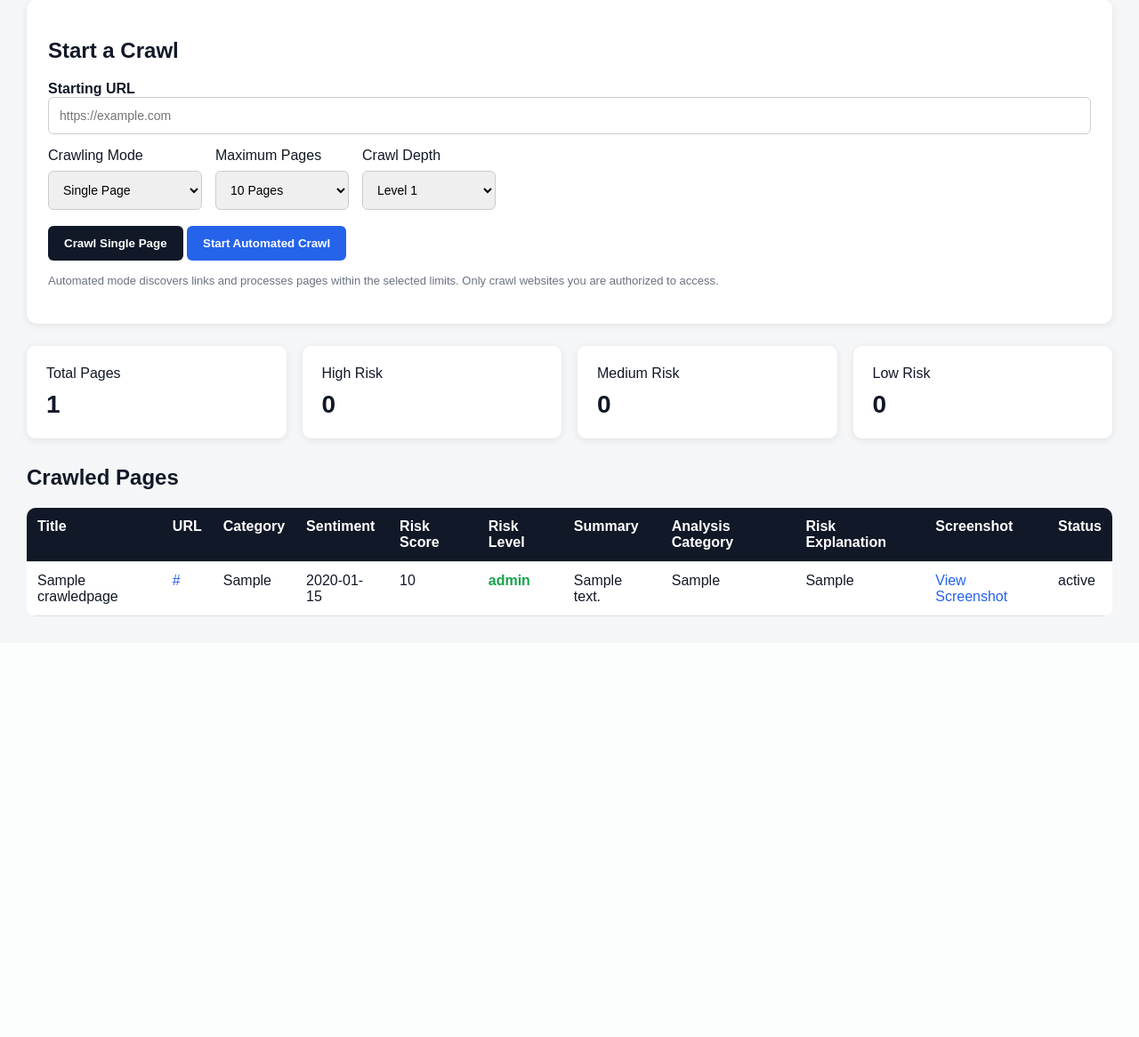
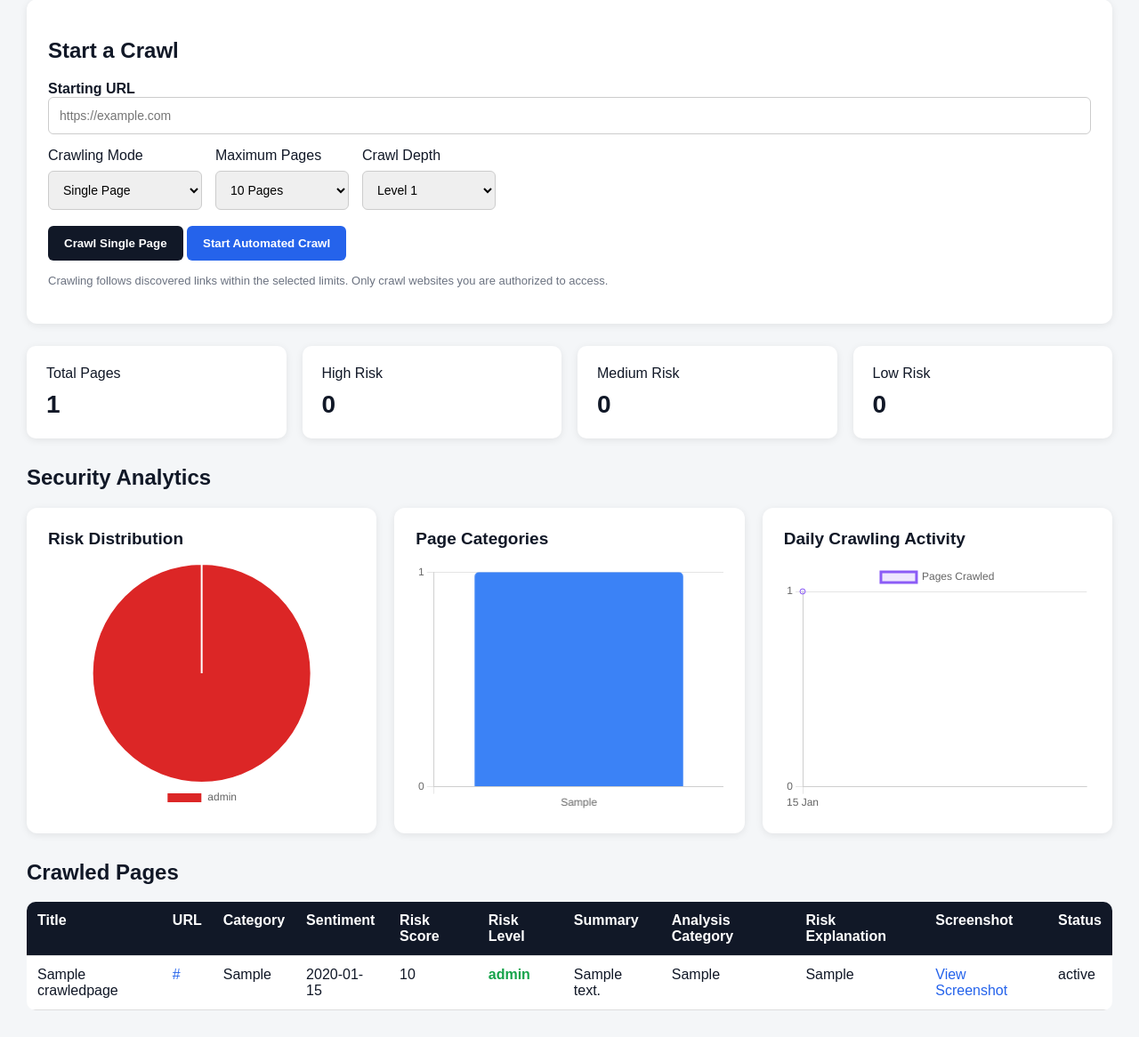
Before and after one commit to madhavavignesh04/DarkWebIntelligenceFramework, a Django app: page / in a window 1280 px wide. Shown: the part 123-1289 px from the top of the page at 89% size. Before the commit the page ends 816 px from the top, so only its background shows below. Run offline with Django 5.2, Linux system fonts and the light colour scheme; tables that the repository leaves empty hold one stand-in row (values such as "Sample post"); parts of the project's set-up code (start-up, migrations or seed data) failed here and were passed over.

Commit message:
Add charts to main dashboard

```diff
--- a/crawler_app/templates/crawler_app/dashboard.html
+++ b/crawler_app/templates/crawler_app/dashboard.html
@@ -5,6 +5,8 @@
     <meta name="viewport" content="width=device-width, initial-scale=1.0">
 
     <title>Dark Web Intelligence Dashboard</title>
+
+    <script src="https://cdn.jsdelivr.net/npm/chart.js"></script>
 
     <style>
         * {
@@ -22,7 +24,7 @@
             color: #111827;
         }
 
-        .crawl-box {
+        .crawl-box, .chart-card {
             background: white;
             padding: 24px;
             border-radius: 12px;
@@ -101,6 +103,30 @@
             margin-top: 10px;
         }
 
+        /* Charts */
+
+        .charts {
+            display: grid;
+            grid-template-columns: repeat(auto-fit, minmax(280px, 1fr));
+            gap: 20px;
+            margin-bottom: 30px;
+        }
+
+        .chart-card {
+            margin-bottom: 0;
+            min-width: 0;
+        }
+
+        .chart-card h2 {
+            font-size: 19px;
+            margin-top: 0;
+        }
+
+        .chart-container {
+            height: 280px;
+            position: relative;
+        }
+
         .table-container {
             overflow-x: auto;
             background: white;
@@ -170,8 +196,9 @@
     Automated Web Crawling | NLP Analysis | Rule-Based Risk Profiling
 </p>
 
+<!-- Crawl Form -->
+
 <div class="crawl-box">
-
     <h2>Start a Crawl</h2>
 
     <form method="POST">
@@ -192,7 +219,6 @@
 
             <div class="control-group">
                 <label for="crawl_type">Crawling Mode</label>
-
                 <select id="crawl_type" name="crawl_type">
                     <option value="single">Single Page</option>
                     <option value="recursive">Automated Crawling</option>
@@ -201,7 +227,6 @@
 
             <div class="control-group">
                 <label for="max_pages">Maximum Pages</label>
-
                 <select id="max_pages" name="max_pages">
                     <option value="10">10 Pages</option>
                     <option value="25">25 Pages</option>
@@ -211,7 +236,6 @@
 
             <div class="control-group">
                 <label for="max_depth">Crawl Depth</label>
-
                 <select id="max_depth" name="max_depth">
                     <option value="1">Level 1</option>
                     <option value="2">Level 2</option>
@@ -221,7 +245,7 @@
 
         </div>
 
-        <button type="submit">
+        <button type="submit" name="crawl_type" value="single">
             Crawl Single Page
         </button>
 
@@ -235,14 +259,13 @@
         </button>
 
         <p class="help">
-            Automated mode discovers links and processes pages within
-            the selected limits. Only crawl websites you are authorized
-            to access.
+            Crawling follows discovered links within the selected limits.
+            Only crawl websites you are authorized to access.
         </p>
+    </form>
+</div>
 
-    </form>
-
-</div>
+<!-- Statistics -->
 
 <div class="cards">
 
@@ -268,10 +291,40 @@
 
 </div>
 
+<!-- Dashboard Charts -->
+
+<h2>Security Analytics</h2>
+
+<div class="charts">
+
+    <div class="chart-card">
+        <h2>Risk Distribution</h2>
+        <div class="chart-container">
+            <canvas id="riskChart"></canvas>
+        </div>
+    </div>
+
+    <div class="chart-card">
+        <h2>Page Categories</h2>
+        <div class="chart-container">
+            <canvas id="categoryChart"></canvas>
+        </div>
+    </div>
+
+    <div class="chart-card">
+        <h2>Daily Crawling Activity</h2>
+        <div class="chart-container">
+            <canvas id="dailyChart"></canvas>
+        </div>
+    </div>
+
+</div>
+
+<!-- Crawled Pages Table -->
+
 <h2>Crawled Pages</h2>
 
 <div class="table-container">
-
     <table>
         <thead>
             <tr>
@@ -340,8 +393,123 @@
             {% endfor %}
         </tbody>
     </table>
+</div>
 
-</div>
+<!-- Django data to JavaScript -->
+
+{{ risk_labels|json_script:"risk-labels" }}
+{{ risk_values|json_script:"risk-values" }}
+
+{{ category_labels|json_script:"category-labels" }}
+{{ category_values|json_script:"category-values" }}
+
+{{ daily_labels|json_script:"daily-labels" }}
+{{ daily_values|json_script:"daily-values" }}
+
+<script>
+    const riskLabels = JSON.parse(
+        document.getElementById("risk-labels").textContent
+    );
+    const riskValues = JSON.parse(
+        document.getElementById("risk-values").textContent
+    );
+
+    const categoryLabels = JSON.parse(
+        document.getElementById("category-labels").textContent
+    );
+    const categoryValues = JSON.parse(
+        document.getElementById("category-values").textContent
+    );
+
+    const dailyLabels = JSON.parse(
+        document.getElementById("daily-labels").textContent
+    );
+    const dailyValues = JSON.parse(
+        document.getElementById("daily-values").textContent
+    );
+
+    new Chart(document.getElementById("riskChart"), {
+        type: "pie",
+        data: {
+            labels: riskLabels,
+            datasets: [{
+                data: riskValues,
+                backgroundColor: [
+                    "#dc2626",
+                    "#f59e0b",
+                    "#16a34a",
+                    "#64748b"
+                ]
+            }]
+        },
+        options: {
+            responsive: true,
+            maintainAspectRatio: false,
+            plugins: {
+                legend: {
+                    position: "bottom"
+                }
+            }
+        }
+    });
+
+    new Chart(document.getElementById("categoryChart"), {
+        type: "bar",
+        data: {
+            labels: categoryLabels,
+            datasets: [{
+                label: "Pages",
+                data: categoryValues,
+                backgroundColor: "#3b82f6",
+                borderRadius: 5
+            }]
+        },
+        options: {
+            responsive: true,
+            maintainAspectRatio: false,
+            scales: {
+                y: {
+                    beginAtZero: true,
+                    ticks: {
+                        precision: 0
+                    }
+                }
+            },
+            plugins: {
+                legend: {
+                    display: false
+                }
+            }
+        }
+    });
+
+    new Chart(document.getElementById("dailyChart"), {
+        type: "line",
+        data: {
+            labels: dailyLabels,
+            datasets: [{
+                label: "Pages Crawled",
+                data: dailyValues,
+                borderColor: "#8b5cf6",
+                backgroundColor: "rgba(139, 92, 246, 0.15)",
+                fill: true,
+                tension: 0.3
+            }]
+        },
+        options: {
+            responsive: true,
+            maintainAspectRatio: false,
+            scales: {
+                y: {
+                    beginAtZero: true,
+                    ticks: {
+                        precision: 0
+                    }
+                }
+            }
+        }
+    });
+</script>
 
 </body>
 </html>
```
